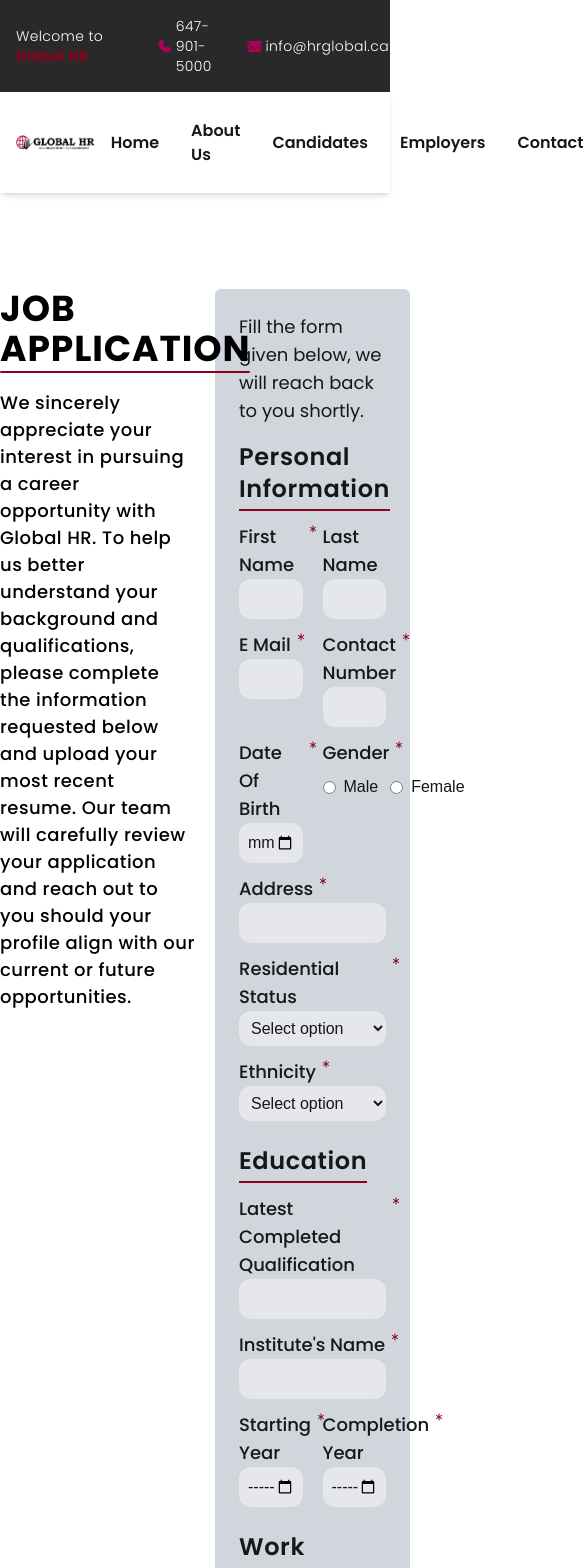
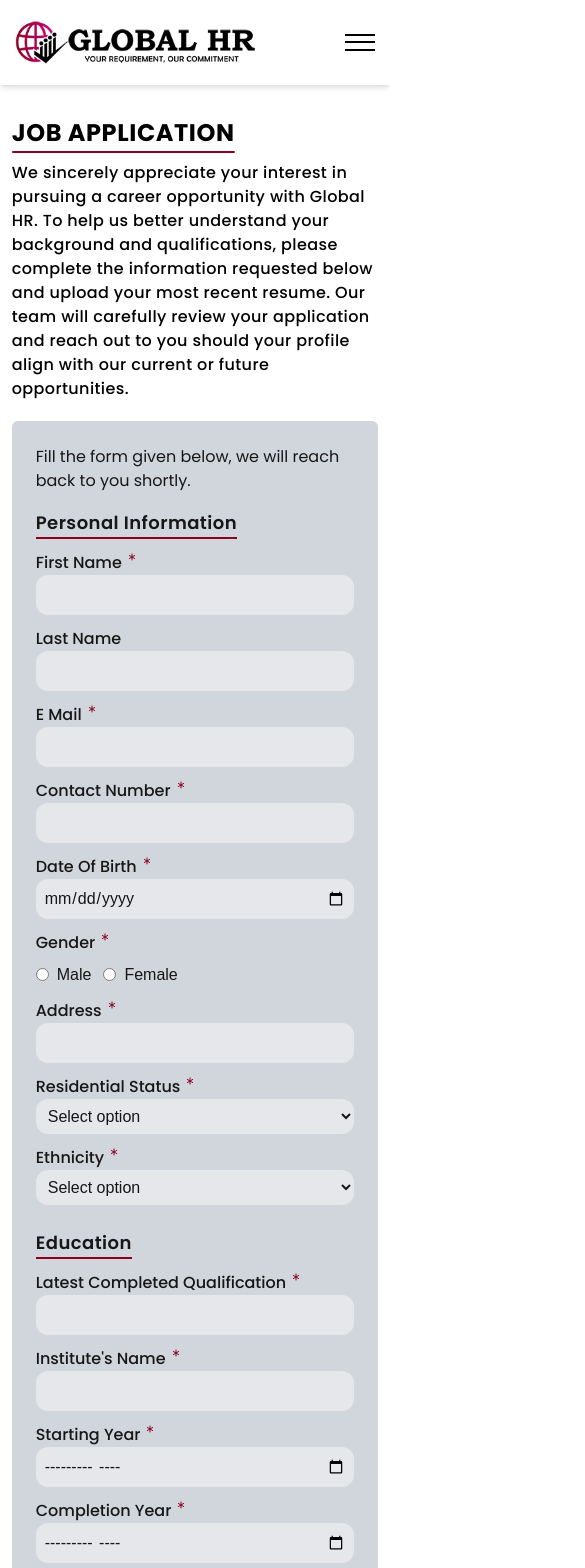
Before and after one commit to AnserShafiq/globalhr-form-api, a Next.js app: page /job-seekers/application-form in a window 390 px wide. Shown: the top 1568 px of the page, 585 px wide, since content can reach past the window. Built offline with nearby package versions, Linux system fonts and the light colour scheme; no server answers.

Commit message:
April 24, 2025: Added the mobile view of both pages

```diff
--- a/app/employers/application-form/page.tsx
+++ b/app/employers/application-form/page.tsx
@@ -6,7 +6,7 @@ import EmployersForm from "../../ui/applicationForms/employers-form";
 
 export default function ApplicationForm(){
     return(
-        <div className='grid grid-cols-[50%_50%] py-24! gap-5 container min-h-[90vh]'>
+        <div className='flex flex-col lg:grid lg:grid-cols-[50%_50%] py-8! lg:py-24! gap-5 container min-h-[90vh]'>
             <div className="">
                 <LeftHeading>Employers Request</LeftHeading>
                 <LeftDesc>
--- a/app/globals.css
+++ b/app/globals.css
@@ -38,3 +38,9 @@ body {
   color: var(--foreground);
   font-family: Arial, Helvetica, sans-serif;
 }
+
+@media (max-width:600px) {
+  .container{
+    max-width: 94vw;
+  }
+}
--- a/app/job-seekers/application-form/page.tsx
+++ b/app/job-seekers/application-form/page.tsx
@@ -6,7 +6,7 @@ import LeftHeading from "@/app/ui/applicationForms/left-heading";
 export default function ApplicationForm() {
 
   return (
-    <div className="grid grid-cols-[50%_50%] py-24! gap-5 container ">
+    <div className="flex flex-col lg:grid lg:grid-cols-[50%_50%] py-8! lg:py-24! gap-5 container min-h-[90vh]">
       <div className="">
         <LeftHeading>Job Application</LeftHeading>
         <LeftDesc>
--- a/app/ui/applicationForms/formsBody/inner-form-heading.tsx
+++ b/app/ui/applicationForms/formsBody/inner-form-heading.tsx
@@ -3,7 +3,7 @@
 
 export default function InnerFormHeading({children, className}:{children: React.ReactNode, className?: string}){
     return(
-        <h1 className={`text-2xl font-semibold capitalize tracking-wide font-poppins ${className} border-b-2 border-red-ghr pb-1 w-fit`}>
+        <h1 className={`text-lg lg:text-xl 2xl:text-2xl font-semibold capitalize tracking-wide font-poppins ${className} border-b-2 border-red-ghr pb-0 lg:pb-1 w-fit`}>
             {children}
         </h1>
     )
--- a/app/ui/applicationForms/formsBody/inputField.tsx
+++ b/app/ui/applicationForms/formsBody/inputField.tsx
@@ -3,7 +3,7 @@ import { Asterisk } from "lucide-react";
 
 export function Label({label ,name, className, required}:{label: string, name: string, className?: string, required?: boolean}){
     return(
-        <label htmlFor={name} className={`text-lg font-medium font-poppins capitalize relative w-fit ${className}`}>
+        <label htmlFor={name} className={`text-md lg:text-lg font-medium font-poppins capitalize relative w-fit block ${className}`}>
             {label}
             {required && <Asterisk  className="w-3 h-auto text-red-ghr absolute top-0 -right-4"/>}
         </label>
@@ -14,7 +14,7 @@ export function ResumeInput({label, handleFileChange, fileName}:{label: string,
 
     return(
         <div className="flex flex-col gap-2">
-            <label htmlFor={'resume'} className="text-lg font-medium font-poppins capitalize relative w-fit">
+            <label htmlFor={'resume'} className="text-md lg:text-lg font-medium font-poppins capitalize relative w-fit">
                 {label}
                 {/* <Asterisk  className="w-3 h-auto text-red-ghr absolute top-0 -right-4"/> */}
             </label>
@@ -53,7 +53,7 @@ export function InputField({label, name, type, placeholder, className, required,
 
     return(
         <div className="flex flex-col">
-            <label htmlFor={name} className="text-lg font-medium font-poppins capitalize relative w-fit">
+            <label htmlFor={name} className="text-md lg:text-lg font-medium font-poppins capitalize relative w-fit">
                 {label}
                 {required && <Asterisk  className="w-3 h-auto text-red-ghr absolute top-0 -right-4"/>}
             </label>
--- a/app/ui/applicationForms/jobseekers-form.tsx
+++ b/app/ui/applicationForms/jobseekers-form.tsx
@@ -53,11 +53,11 @@ export default function JobSeekersForms(){
         <h2 className="text-4xl font-normal font-poppins text-center">Application submitted successfully</h2>
     </div> : (
         <div className="bg-gray-300 rounded-md p-6 flex flex-col">
-            <h2 className="text-lg font-normal font-poppins ">Fill the form given below, we will reach back to you shortly.</h2>
+            <h2 className="text-md lg:text-lg font-normal font-poppins ">Fill the form given below, we will reach back to you shortly.</h2>
             <form className="mt-4" onSubmit={handleSubmit}>
                 {/* Personal information */}
                 <InnerFormHeading>Personal information</InnerFormHeading>
-                <div className= 'grid grid-cols-2 gap-x-5 gap-y-3 mt-3'>
+                <div className= 'flex flex-col lg:grid lg:grid-cols-2 gap-x-5 gap-y-3 mt-3'>
                     <InputField label="First Name" name="firstName" type="text" required />
                     <InputField label="Last Name" name="lastName" type="text"  />
                     <InputField label="E Mail" name="email" type="email" required />
@@ -100,7 +100,7 @@ export default function JobSeekersForms(){
                 </div>
                 {/* Education */}
                 <InnerFormHeading className="mt-6">Education</InnerFormHeading>
-                <div className= 'grid grid-cols-2 gap-x-5 gap-y-3 mt-3'>
+                <div className= 'flex flex-col lg:grid lg:grid-cols-2 gap-x-5 gap-y-3 mt-3'>
                     <div className="col-span-2">
                         <InputField label="Latest Completed Qualification" name="latestCompletedQualification" type="text" required/>
                     </div>
@@ -112,7 +112,7 @@ export default function JobSeekersForms(){
                  </div>
                  {/* Work Experience */}
                  <InnerFormHeading className="mt-6">Work Experience</InnerFormHeading>
-                 <div className="grid grid-cols-2 gap-x-5 gap-y-3 mt-3">
+                 <div className="flex flex-col lg:grid lg:grid-cols-2 gap-x-5 gap-y-3 mt-3">
                     <div className="col-span-2">
                         <Label label="Are you an experienced jobseeker or a fresher?" name="experience" required/>
                         <div className="flex gap-x-3">
@@ -147,7 +147,7 @@ export default function JobSeekersForms(){
                         </>
                     )}
                  </div>
-                <div className="grid grid-cols-2 gap-x-5 gap-y-3 mt-3">
+                <div className="flex flex-col lg:grid lg:grid-cols-2 gap-x-5 gap-y-3 mt-3">
                     <div className="flex flex-col gap-y-2 col-span-2">
                         <Label label="Are you available for Full-time / Part-time?" name="fullTime_partTime" required/>
                         <div className="flex gap-x-3">
--- a/app/ui/applicationForms/left-description.tsx
+++ b/app/ui/applicationForms/left-description.tsx
@@ -3,7 +3,7 @@
 
 export default function LeftDesc({children, className}:{children: React.ReactNode, className?: string}){
     return(
-        <p className={`text-lg font-[500] font-poppins tracking-wide leading-normal text-black ${className}`}>
+        <p className={`text-md 2xl:text-lg font-[500] font-poppins tracking-wide leading-normal text-black ${className}`}>
             {children}
         </p>
     )
--- a/app/ui/applicationForms/left-heading.tsx
+++ b/app/ui/applicationForms/left-heading.tsx
@@ -4,8 +4,8 @@ import React from "react";
 
 export default function LeftHeading({children, className}:{children: React.ReactNode, className?: string}){
     return(
-        <div className="relative w-fit mb-4">
-        <h1 className={`text-4xl font-bold font-poppins pb-1 tracking-wide text-black uppercase ${className}`}>
+        <div className="relative w-fit mb-2 lg:mb-4">
+        <h1 className={`text-2xl lg:text-3xl 2xl:text-4xl font-bold font-poppins pb-1 tracking-wide text-black uppercase ${className}`}>
             {children}
         </h1>
         <div className="absolute bottom-0 left-0 w-full h-[2px] rounded-full bg-red-ghr"></div>
--- /dev/null
+++ b/app/ui/applicationForms/mobile-menu-icon.tsx
@@ -0,0 +1,53 @@
+'use client'
+import Image from "next/image";
+import Link from "next/link";
+import { useState } from "react"
+
+function SideMenu({left}:{left:string}){
+    return(
+        <div className={`fixed top-0 ${left} shadow-xl shadow-gray-400 transition-all duration-700 w-[65vw] h-screen bg-gray-100 z-1000 py-[58px] px-[16px] flex flex-col items-center`}>
+            <Link href='https://www.hrglobal.ca' className="mb-[20px]"><Image className="max-w-[190px] max-h-[70px] object-fit" src='/images/icon.png' width={1000} height={1000} alt="Global HR - Mobile Side Menu Icon"/></Link>
+            <div className="flex flex-col w-full">
+                <Link className="text-[15px] font-semibold font-poppins leading-[50px] border-b border-[#ebebeb]" href={'https://www.hrglobal.ca'}>Home</Link>
+                <Link className="text-[15px] font-semibold font-poppins leading-[50px] border-b border-[#ebebeb]" href={'https://www.hrglobal.ca/about-us/'}>About Us</Link>
+                <Link className="text-[15px] font-semibold font-poppins leading-[50px] border-b border-[#ebebeb]" href={'https://www.hrglobal.ca/candidates/'}>Candidates</Link>
+                <Link className="text-[15px] font-semibold font-poppins leading-[50px] border-b border-[#ebebeb]" href={'https://www.hrglobal.ca/employers/'}>Employers</Link>
+                <Link className="text-[15px] font-semibold font-poppins leading-[50px] border-b border-[#ebebeb]" href={'https://www.hrglobal.ca/contact/'}>Contact</Link>
+            </div>
+            <div className='flex flex-col items-center mt-[32px] gap-4'>
+                <Link href='https://www.hrglobal.ca/contact/' className="relative inline-flex items-center gap-2 overflow-hidden px-[25px] py-3 bg-pink-ghr text-black font-poppins font-bold tracking-wide text-[13px] rounded-xs group">
+                    <Image src="/icons/apply.png" alt="Apply Now - Global HR" className="w-4 h-4" width={1000} height={1000} />
+                    <span className="relative z-10">Apply Now</span>
+                    {/* Static glow overlay */}
+                    <span className="absolute inset-0 bg-white/20 opacity-0 group-hover:opacity-10 transition-opacity duration-300"></span>
+                    {/* Animated shine */}
+                    <span className="absolute top-0 left-[-100%] w-full h-full bg-[linear-gradient(to_right,#ffffff22_0%,#ffffff66_50%,#ffffff22_100%)] opacity-50 skew-x-[-10deg] animate-none group-hover:animate-shine"></span>
+                </Link>
+                <Link href='https://www.hrglobal.ca/contact/' className="relative inline-flex items-center gap-2 overflow-hidden px-[25px] py-3 bg-red-ghr hover:bg-pink-ghr text-white font-poppins font-bold tracking-wide text-[13px] rounded-xs group">
+                    <Image src="/icons/call.png" alt="Contact us - Global HR" className="w-4 h-4" width={1000} height={1000} />
+                    <span className="relative z-10">Contact us</span>
+                    {/* Static glow overlay */}
+                    <span className="absolute inset-0 bg-white/20 opacity-0 group-hover:opacity-10 transition-opacity duration-300"></span>
+                    {/* Animated shine */}
+                    <span className="absolute top-0 left-[-100%] w-full h-full bg-[linear-gradient(to_right,#ffffff22_0%,#ffffff66_50%,#ffffff22_100%)] opacity-50 skew-x-[-10deg] animate-none group-hover:animate-shine"></span>
+                </Link>
+            </div>
+        </div>
+    )
+}
+
+export default function MobileMenuIcon(){
+    const [openMenu, setOpenMenu] = useState<boolean>(false);
+
+
+    return(
+        <>
+            <div className={`flex flex-col justify-center gap-[5.5px] w-[30px] cursor-pointer relative`} onClick={() => setOpenMenu(!openMenu)}>
+                <div className={`h-[2px] w-full border border-black transition-rotation duration-700 ${openMenu ? 'rotate-45 relative':''}`}/>
+                <div className={`h-[2px] w-full border border-black transition-rotation duration-700 ${openMenu ? 'hidden': ''} `}/>
+                <div className={`h-[2px] w-full border border-black transition-rotation duration-700 ${openMenu ?  '-rotate-45 absolute top-0': ''}`}/>
+            </div>
+            <SideMenu left={openMenu ? 'left-0': '-left-100'}/>
+        </>
+    )
+}
--- a/app/ui/header.tsx
+++ b/app/ui/header.tsx
@@ -3,10 +3,11 @@ import { auth } from "@/auth";
 import Image from "next/image";
 import Link from "next/link";
 import SignOutBtn from "./signOutBtn";
+import MobileMenuIcon from "./applicationForms/mobile-menu-icon";
 
 const SectionOne = () => {
     return(
-        <div className="flex justify-between items-center p-4 bg-[#292929] ">
+        <div className=" hidden lg:flex justify-between items-center p-4 bg-[#292929] ">
             <div className="flex items-center justify-between gap-4 container">
                 <h3 className="text-white font-poppins font-[300] tracking-wide text-sm">Welcome to <span className="font-poppins font-[700] text-red-ghr">Global HR</span></h3>
                 <div className="flex items-center justify-end gap-6">
@@ -22,17 +23,17 @@ const SectionTwo = async() => {
     const session = await auth()
     const user = session?.user;
     return(
-        <div className="flex justify-between items-center p-4 shadow-md">
+        <div className="flex justify-between items-center px-[15px] py-5 lg:p-4 shadow-md">
             <div className="flex items-center justify-between gap-4 container">
-                <Image src="/images/icon.png" alt="GlobalHR" className="w-full max-w-[22%] h-header-icon" width={1000} height={1000} />
-                <div className='flex items-center justify-center gap-8'>
+                <Image src="/images/icon.png" alt="GlobalHR" className="w-full max-w-[242.3px] lg:max-w-[22%] h-header-icon" width={1000} height={1000} />
+                <div className='hidden lg:flex items-center justify-center gap-8'>
                     <Link className='font-poppins font-semibold tracking-normal h-full text-[16px]' href='https://www.hrglobal.ca/'>Home</Link>
                     <Link className='font-poppins font-semibold tracking-normal h-full text-[16px]' href='https://www.hrglobal.ca/about-us/'>About Us</Link>
                     <Link className='font-poppins font-semibold tracking-normal h-full text-[16px]' href='https://www.hrglobal.ca/candidates/'>Candidates</Link>
                     <Link className='font-poppins font-semibold tracking-normal h-full text-[16px]' href='https://www.hrglobal.ca/employers/'>Employers</Link>
                     <Link className='font-poppins font-semibold tracking-normal h-full text-[16px]' href='https://www.hrglobal.ca/contact/'>Contact</Link>
                 </div>
-                <div className="flex items-center justify-end gap-4 w-[22%]">
+                <div className="hidden lg:flex items-center justify-end gap-4 w-[22%]">
                     <h3>{user?.name}</h3>
                     {
                         user?.name ? <SignOutBtn /> : null
@@ -47,6 +48,9 @@ const SectionTwo = async() => {
                     </Link>
 
                 </div>
+                <div className="flex lg:hidden items-center justify-end">
+                    <MobileMenuIcon />
+                </div>
             </div>
         </div>
     )
@@ -54,7 +58,7 @@ const SectionTwo = async() => {
 
 export default async function Header() {
 
-    return (
+    return(
         <>
             <SectionOne />
             <SectionTwo />
```
Also changed, not shown: app/ui/applicationForms/employers-form.tsx (+4 -4 lines), public/icons/apply.png (added).
